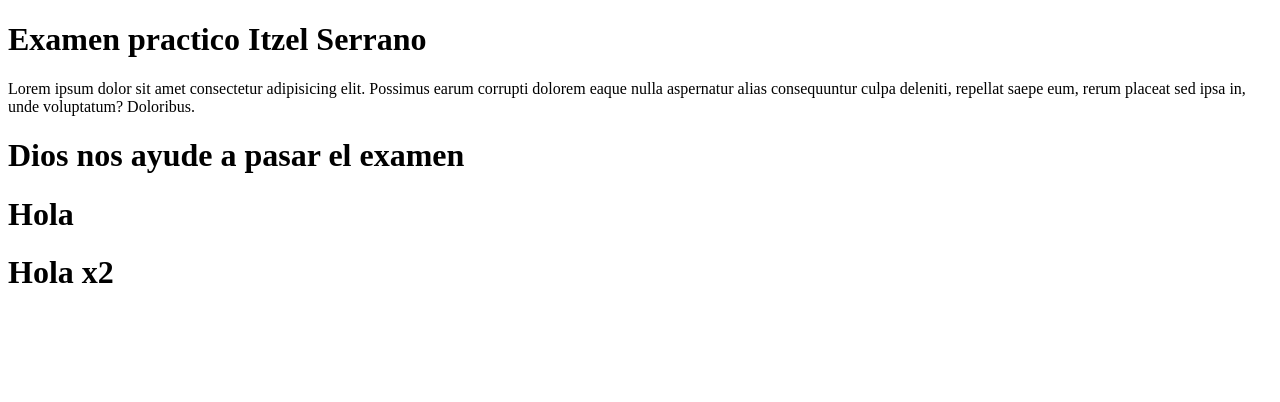
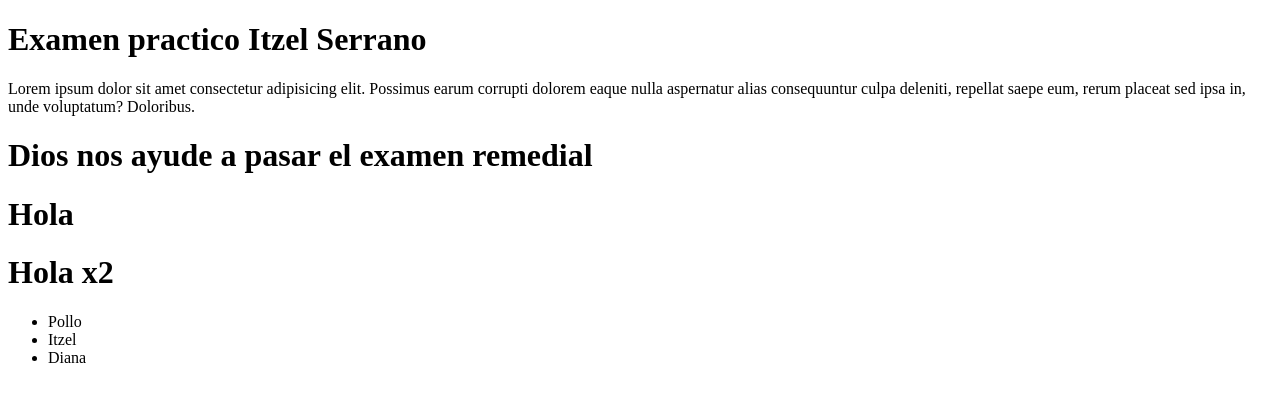
Before and after one commit to ItzelDeSerrano/ExamenG, a plain HTML site: page index.html in a window 1280 px wide. Drawn offline with Linux system fonts and the light colour scheme.

Commit message:
Se agrego una lista con diferentes personas

```diff
--- a/index.html
+++ b/index.html
@@ -9,8 +9,13 @@
 <body>
     <h1>Examen practico Itzel Serrano</h1>
     Lorem ipsum dolor sit amet consectetur adipisicing elit. Possimus earum corrupti dolorem eaque nulla aspernatur alias consequuntur culpa deleniti, repellat saepe eum, rerum placeat sed ipsa in, unde voluptatum? Doloribus.
-    <h1>Dios nos ayude a pasar el examen</h1>
+    <h1>Dios nos ayude a pasar el examen remedial</h1>
     <h1>Hola</h1>
     <h1>Hola x2</h1>
+    <ul>
+        <li>Pollo</li>
+        <li>Itzel</li>
+        <li>Diana</li>
+    </ul>
 </body>
 </html>
```
